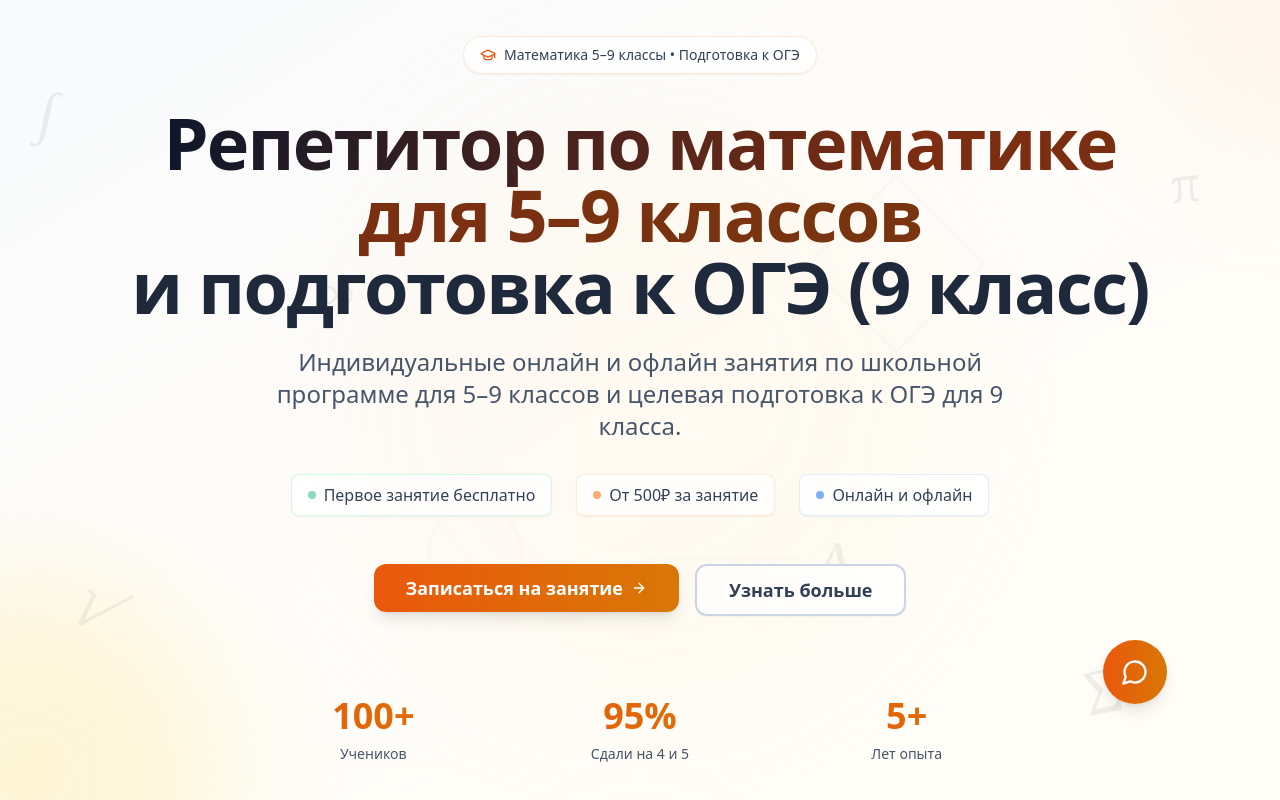
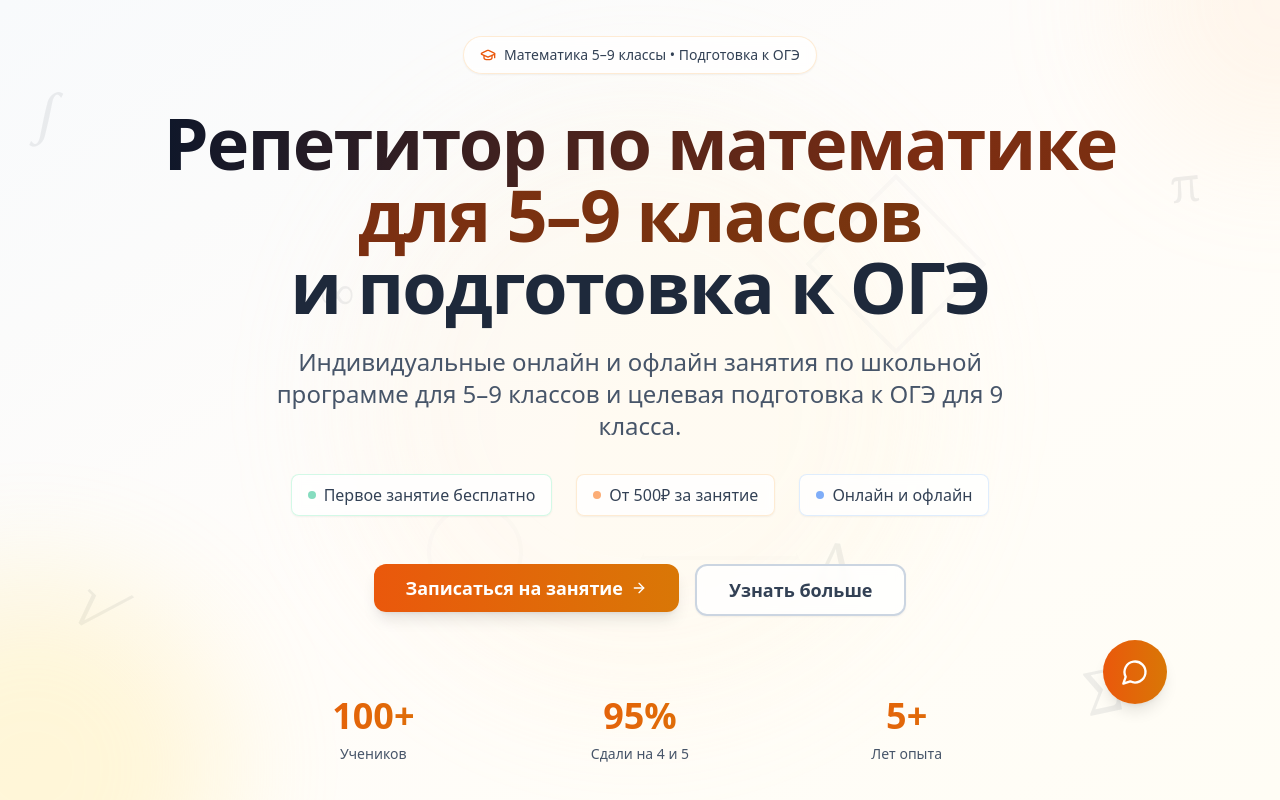
Before and after one commit to by22shh/math-tutor-website, a Next.js app: page / in a window 1280 px wide. Shown: the top 800 px of the page. Built offline with nearby package versions, Linux system fonts and the light colour scheme.

Commit message:
Copy: remove '(9 класс)' parentheses; keep generic OGE phrasing

```diff
--- a/src/components/Hero.tsx
+++ b/src/components/Hero.tsx
@@ -63,7 +63,7 @@ export default function Hero() {
               Репетитор по математике для 5–9 классов
             </span>
             <br />
-            <span className="text-slate-800">и подготовка к ОГЭ (9 класс)</span>
+            <span className="text-slate-800">и подготовка к ОГЭ</span>
           </h1>
 
           {/* Subheading */}
```
Also changed, not shown: 1 other file (tests, documents, lock files or other folders).
